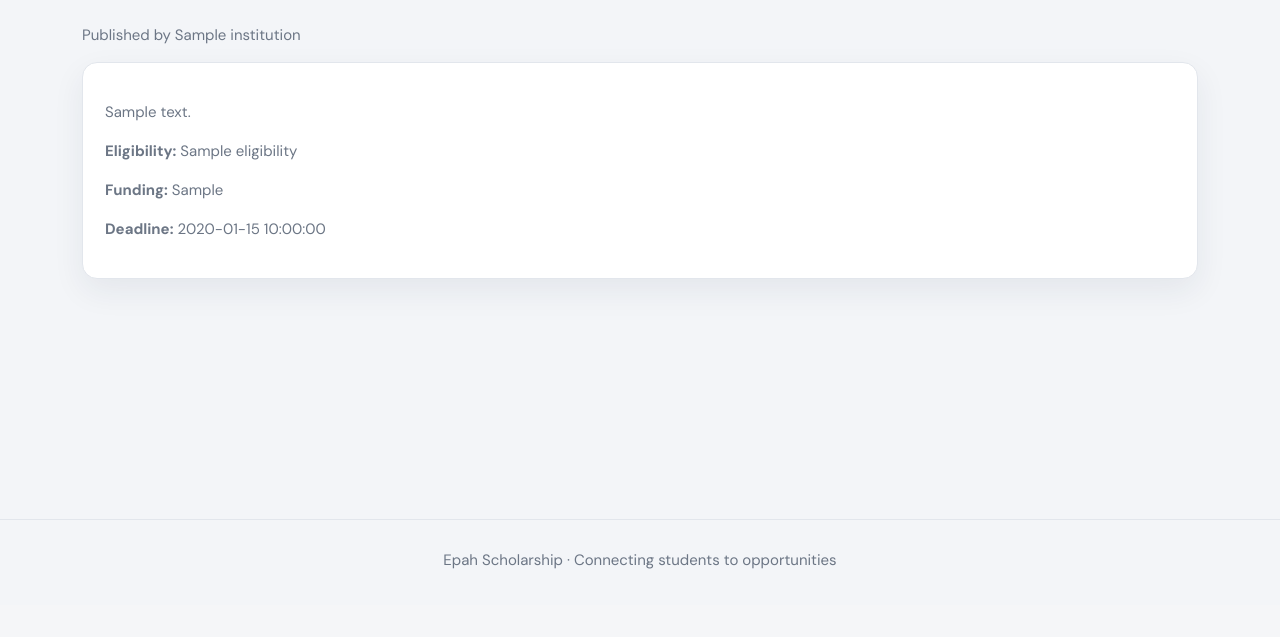
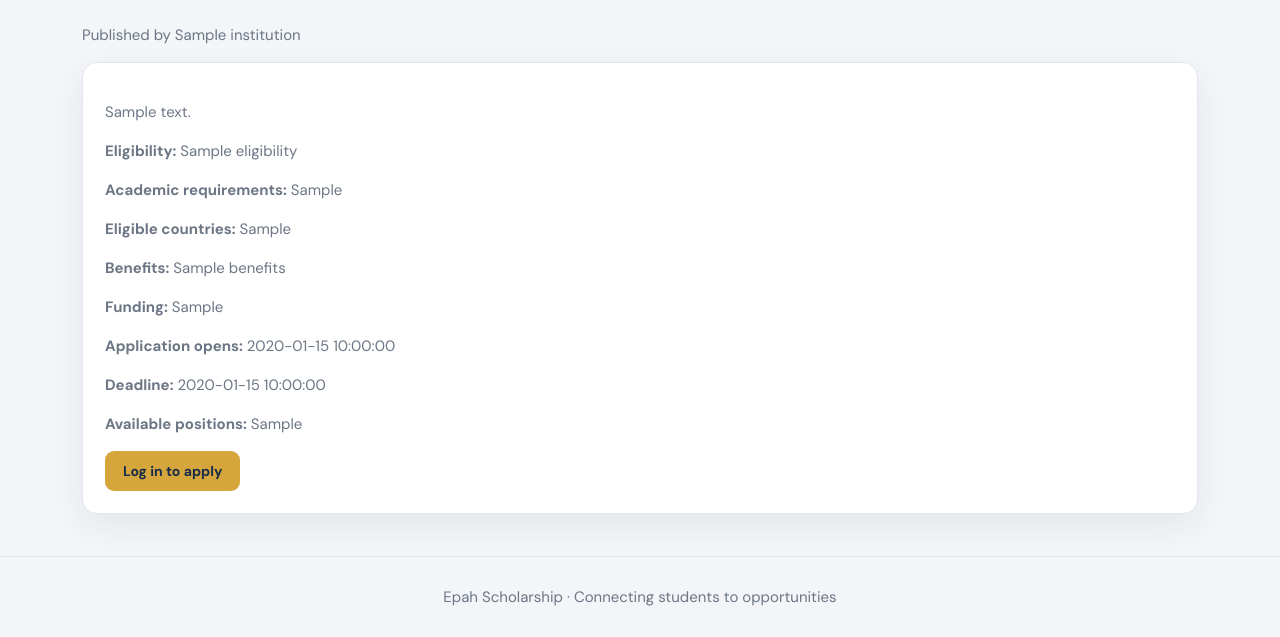
Before and after one commit to fepah222/epah_scholarship_project, a Python web app: template app/templates/scholarships/detail.html in a window 1280 px wide. Shown: the part 195-832 px from the top of the page. Before the commit the page ends 764 px from the top, so only its background shows below. Run offline with Jinja, Linux system fonts and the light colour scheme; the template is opened without the code that fills it: most values are stand-ins (such as "Sample title", 1, 10 or a date in 2020).

Commit message:
Improve scholarship details and application state

```diff
--- a/app/templates/scholarships/detail.html
+++ b/app/templates/scholarships/detail.html
@@ -1 +1,41 @@
-{% extends 'base.html' %}{% block content %}<p class="eyebrow">SCHOLARSHIP OPPORTUNITY</p><h1>{{ scholarship.title }}</h1><p class="muted">Published by {{ scholarship.institution.institution_name }}</p><article class="card"><p>{{ scholarship.description }}</p><p><b>Eligibility:</b> {{ scholarship.eligibility or 'See institution guidance.' }}</p><p><b>Funding:</b> {{ scholarship.funding_type or 'Not specified' }}</p><p><b>Deadline:</b> {{ scholarship.application_deadline or 'Not specified' }}</p>{% if current_user.is_authenticated and current_user.role=='student' %}<form method="post" action="{{ url_for('scholarships.apply',scholarship_id=scholarship.id) }}"><input type="hidden" name="csrf_token" value="{{ csrf_token() }}"><label>Cover letter<textarea name="cover_letter"></textarea></label><button class="button">Apply now</button></form><form method="post" action="{{ url_for('scholarships.save',scholarship_id=scholarship.id) }}"><input type="hidden" name="csrf_token" value="{{ csrf_token() }}"><button class="button secondary">Save scholarship</button></form>{% endif %}</article>{% endblock %}
+{% extends 'base.html' %}
+{% block content %}
+<p class="eyebrow">SCHOLARSHIP OPPORTUNITY</p>
+<h1>{{ scholarship.title }}</h1>
+<p class="muted">Published by {{ scholarship.institution.institution_name }}</p>
+<article class="card">
+  <p>{{ scholarship.description }}</p>
+  <p><b>Eligibility:</b> {{ scholarship.eligibility or 'See institution guidance.' }}</p>
+  {% if scholarship.academic_requirements %}<p><b>Academic requirements:</b> {{ scholarship.academic_requirements }}</p>{% endif %}
+  {% if scholarship.country_eligibility %}<p><b>Eligible countries:</b> {{ scholarship.country_eligibility }}</p>{% endif %}
+  {% if scholarship.benefits %}<p><b>Benefits:</b> {{ scholarship.benefits }}</p>{% endif %}
+  <p><b>Funding:</b> {{ scholarship.funding_type or 'Not specified' }}</p>
+  <p><b>Application opens:</b> {{ scholarship.application_open_date or 'Open now / not specified' }}</p>
+  <p><b>Deadline:</b> {{ scholarship.application_deadline or 'Not specified' }}</p>
+  {% if scholarship.available_positions %}<p><b>Available positions:</b> {{ scholarship.available_positions }}</p>{% endif %}
+  {% if current_user.is_authenticated and current_user.role == 'student' %}
+    {% if already_applied %}
+      <p class="pill">You have already applied</p>
+      <a class="text-link" href="{{ url_for('student.applications') }}">View your applications</a>
+    {% elif scholarship.application_method == 'external' %}
+      <a class="button" href="{{ scholarship.external_application_url }}" target="_blank" rel="noopener noreferrer">Apply on institution website</a>
+    {% elif scholarship.application_open_date and scholarship.application_open_date > today %}
+      <p class="muted">Applications have not opened yet.</p>
+    {% elif scholarship.application_deadline and scholarship.application_deadline < today %}
+      <p class="muted">The application deadline has passed.</p>
+    {% else %}
+      <form method="post" action="{{ url_for('scholarships.apply', scholarship_id=scholarship.id) }}">
+        <input type="hidden" name="csrf_token" value="{{ csrf_token() }}">
+        <label>Cover letter<textarea name="cover_letter" maxlength="10000" placeholder="Explain your interest and suitability..."></textarea></label>
+        <button class="button">Submit application</button>
+      </form>
+    {% endif %}
+    <form method="post" action="{{ url_for('scholarships.save', scholarship_id=scholarship.id) }}">
+      <input type="hidden" name="csrf_token" value="{{ csrf_token() }}">
+      <button class="button secondary">Save scholarship</button>
+    </form>
+  {% elif not current_user.is_authenticated %}
+    <a class="button" href="{{ url_for('auth.login') }}">Log in to apply</a>
+  {% endif %}
+</article>
+{% endblock %}
```
